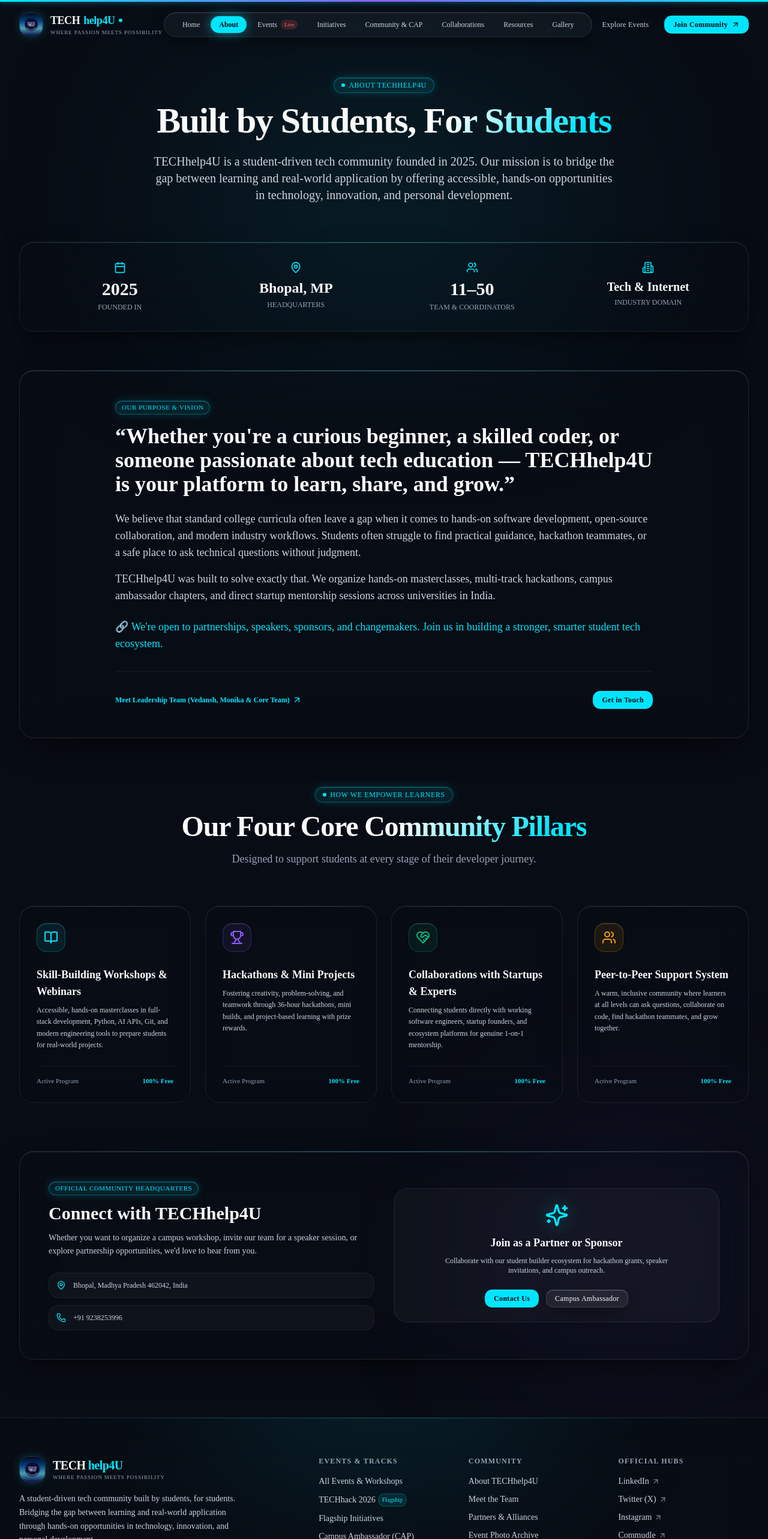
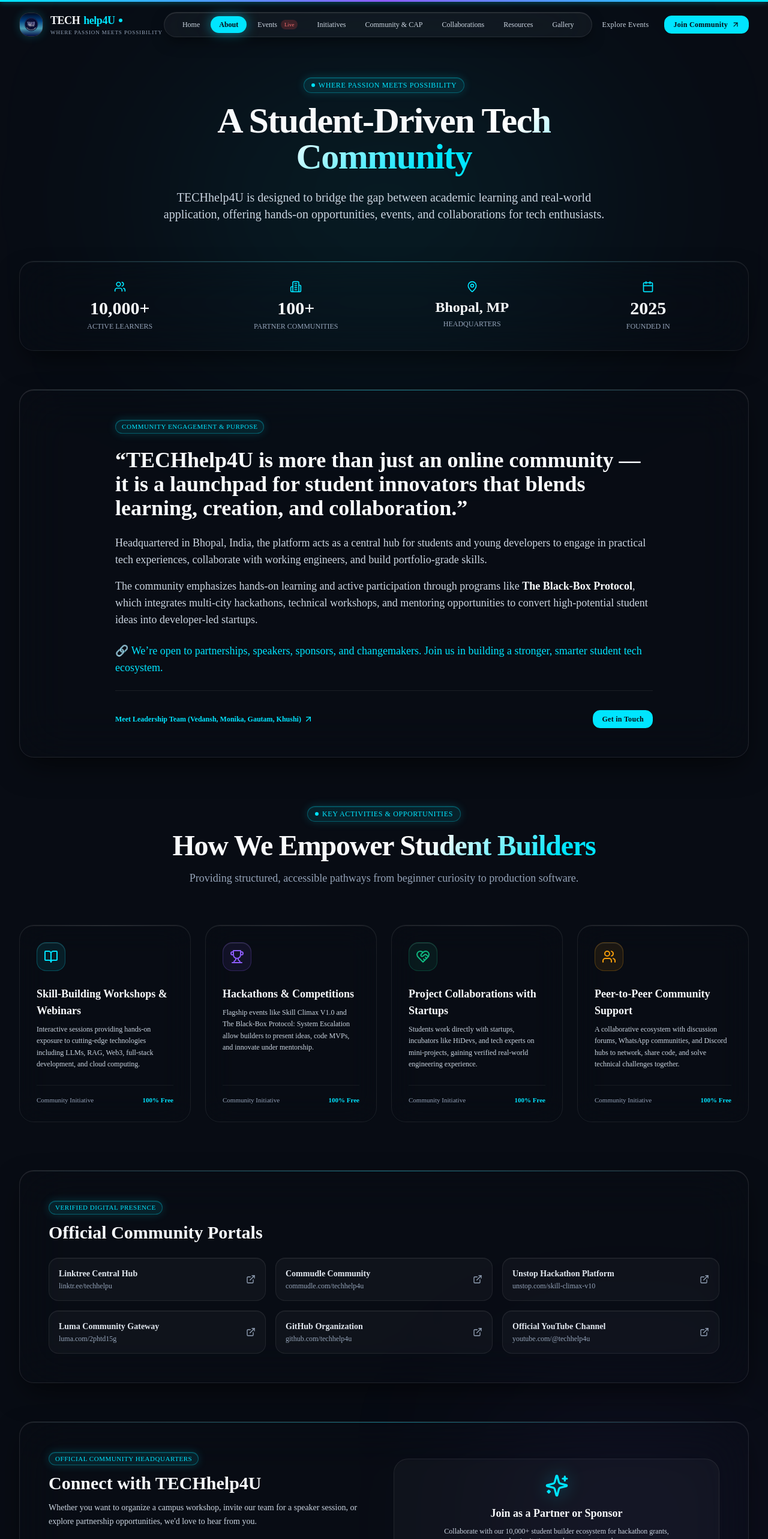
Before and after one commit to gkm563/TECHhelp4u, a Next.js app: page /about in a window 1280 px wide. Shown: the top 2566 px of the page at 60% size. Built offline with nearby package versions, Linux system fonts and the light colour scheme.

Commit message:
feat(content): integrate official overview, 10000+ active learners, 100+ communities, and Linktree/YouTube/Luma/Unstop portals

```diff
--- a/src/app/about/page.tsx
+++ b/src/app/about/page.tsx
@@ -18,41 +18,52 @@ import {
   Phone,
   Calendar,
   Building2,
-  HelpCircle
+  Globe,
+  Youtube,
+  ExternalLink
 } from "lucide-react";
 import Link from "next/link";
 
 export const metadata: Metadata = {
   title: "About TECHhelp4U | Student-Driven Tech Community",
-  description: "Learn about TECHhelp4U, founded in 2025 in Bhopal, MP. Built by students, for students to bridge the gap between learning and real-world application.",
+  description: "Learn about TECHhelp4U, founded in 2025 in Bhopal, MP. Built by students, for students to bridge the gap between learning and real-world application for 10,000+ learners.",
 };
 
 export default function AboutPage() {
   const pillars = [
     {
       title: "Skill-Building Workshops & Webinars",
-      desc: "Accessible, hands-on masterclasses in full-stack development, Python, AI APIs, Git, and modern engineering tools to prepare students for real-world projects.",
+      desc: "Interactive sessions providing hands-on exposure to cutting-edge technologies including LLMs, RAG, Web3, full-stack development, and cloud computing.",
       icon: BookOpen,
       color: "#00E5FF",
     },
     {
-      title: "Hackathons & Mini Projects",
-      desc: "Fostering creativity, problem-solving, and teamwork through 36-hour hackathons, mini builds, and project-based learning with prize rewards.",
+      title: "Hackathons & Competitions",
+      desc: "Flagship events like Skill Climax V1.0 and The Black-Box Protocol: System Escalation allow builders to present ideas, code MVPs, and innovate under mentorship.",
       icon: Trophy,
       color: "#8B5CF6",
     },
     {
-      title: "Collaborations with Startups & Experts",
-      desc: "Connecting students directly with working software engineers, startup founders, and ecosystem platforms for genuine 1-on-1 mentorship.",
+      title: "Project Collaborations with Startups",
+      desc: "Students work directly with startups, incubators like HiDevs, and tech experts on mini-projects, gaining verified real-world engineering experience.",
       icon: HeartHandshake,
       color: "#10B981",
     },
     {
-      title: "Peer-to-Peer Support System",
-      desc: "A warm, inclusive community where learners at all levels can ask questions, collaborate on code, find hackathon teammates, and grow together.",
+      title: "Peer-to-Peer Community Support",
+      desc: "A collaborative ecosystem with discussion forums, WhatsApp communities, and Discord hubs to network, share code, and solve technical challenges together.",
       icon: Users,
       color: "#F59E0B",
     },
+  ];
+
+  const officialSources = [
+    { name: "Linktree Central Hub", url: "https://linktr.ee/techhelpu", label: "linktr.ee/techhelpu" },
+    { name: "Commudle Community", url: "https://www.commudle.com/communities/techhelp4u", label: "commudle.com/techhelp4u" },
+    { name: "Unstop Hackathon Platform", url: "https://unstop.com/hackathons/skill-climax-v10-central-india-largest-hackathon-techhelp4u-1599053", label: "unstop.com/skill-climax-v10" },
+    { name: "Luma Community Gateway", url: "https://luma.com/2phtd15g", label: "luma.com/2phtd15g" },
+    { name: "GitHub Organization", url: "https://github.com/techhelp4u", label: "github.com/techhelp4u" },
+    { name: "Official YouTube Channel", url: "https://www.youtube.com/channel/UCwy0Y4Do0ZNEzBhCvGJfpYw/videos", label: "youtube.com/@techhelp4u" }
   ];
 
   return (
@@ -65,13 +76,13 @@ export default function AboutPage() {
         {/* Header */}
         <div className="text-center max-w-3xl mx-auto mb-16">
           <Badge variant="cyan" dot size="md" className="mb-4">
-            ABOUT TECHHELP4U
+            WHERE PASSION MEETS POSSIBILITY
           </Badge>
           <h1 className="text-4xl sm:text-6xl font-extrabold text-foreground font-display tracking-tight leading-tight">
-            Built by Students, <span className="text-gradient-cyan">For Students</span>
+            A Student-Driven <span className="text-gradient-cyan">Tech Community</span>
           </h1>
           <p className="mt-6 text-lg sm:text-xl text-slate-300 leading-relaxed font-normal">
-            TECHhelp4U is a student-driven tech community founded in 2025. Our mission is to bridge the gap between learning and real-world application by offering accessible, hands-on opportunities in technology, innovation, and personal development.
+            TECHhelp4U is designed to bridge the gap between academic learning and real-world application, offering hands-on opportunities, events, and collaborations for tech enthusiasts.
           </p>
         </div>
 
@@ -79,9 +90,14 @@ export default function AboutPage() {
         <div className="rounded-3xl bg-navy-950/60 border border-white/[0.08] p-6 sm:p-8 mb-16 grid grid-cols-2 md:grid-cols-4 gap-6 text-center backdrop-blur-2xl shadow-[inset_0_1px_1px_0_rgba(255,255,255,0.1),0_20px_45px_-10px_rgba(0,0,0,0.6)] relative overflow-hidden">
           <div className="absolute top-0 left-0 right-0 h-[1px] bg-gradient-to-r from-transparent via-cyan/40 to-transparent pointer-events-none" />
           <div className="flex flex-col items-center">
-            <Calendar className="w-5 h-5 text-cyan mb-2" />
-            <span className="text-2xl sm:text-3xl font-extrabold text-foreground font-display">2025</span>
-            <span className="text-xs font-mono text-slate-400 block mt-1 uppercase">Founded In</span>
+            <Users className="w-5 h-5 text-cyan mb-2" />
+            <span className="text-2xl sm:text-3xl font-extrabold text-foreground font-display">10,000+</span>
+            <span className="text-xs font-mono text-slate-400 block mt-1 uppercase">Active Learners</span>
+          </div>
+          <div className="flex flex-col items-center">
+            <Building2 className="w-5 h-5 text-cyan mb-2" />
+            <span className="text-2xl sm:text-3xl font-extrabold text-foreground font-display">100+</span>
+            <span className="text-xs font-mono text-slate-400 block mt-1 uppercase">Partner Communities</span>
           </div>
           <div className="flex flex-col items-center">
             <MapPin className="w-5 h-5 text-cyan mb-2" />
@@ -89,14 +105,9 @@ export default function AboutPage() {
             <span className="text-xs font-mono text-slate-400 block mt-1 uppercase">Headquarters</span>
           </div>
           <div className="flex flex-col items-center">
-            <Users className="w-5 h-5 text-cyan mb-2" />
-            <span className="text-2xl sm:text-3xl font-extrabold text-foreground font-display">11–50</span>
-            <span className="text-xs font-mono text-slate-400 block mt-1 uppercase">Team & Coordinators</span>
-          </div>
-          <div className="flex flex-col items-center">
-            <Building2 className="w-5 h-5 text-cyan mb-2" />
-            <span className="text-lg sm:text-xl font-bold text-foreground font-display">Tech & Internet</span>
-            <span className="text-xs font-mono text-slate-400 block mt-1 uppercase">Industry Domain</span>
+            <Calendar className="w-5 h-5 text-cyan mb-2" />
+            <span className="text-2xl sm:text-3xl font-extrabold text-foreground font-display">2025</span>
+            <span className="text-xs font-mono text-slate-400 block mt-1 uppercase">Founded In</span>
           </div>
         </div>
 
@@ -104,32 +115,30 @@ export default function AboutPage() {
         <div className="rounded-3xl bg-navy-950/60 border border-white/[0.1] p-8 sm:p-12 mb-20 backdrop-blur-2xl relative overflow-hidden shadow-[inset_0_1px_1px_0_rgba(255,255,255,0.15),0_20px_50px_-10px_rgba(0,0,0,0.6)]">
           <div className="absolute top-0 left-0 right-0 h-[1px] bg-gradient-to-r from-transparent via-cyan/40 to-transparent pointer-events-none" />
 
-          <div className="max-w-4xl mx-auto">
-            <Badge variant="cyan" size="sm" className="mb-4">OUR PURPOSE & VISION</Badge>
+          <div className="max-w-4xl mx-auto space-y-6">
+            <Badge variant="cyan" size="sm">COMMUNITY ENGAGEMENT & PURPOSE</Badge>
             <h2 className="text-2xl sm:text-4xl font-bold text-foreground font-display leading-snug">
-              &ldquo;Whether you&apos;re a curious beginner, a skilled coder, or someone passionate about tech education — TECHhelp4U is your platform to learn, share, and grow.&rdquo;
+              &ldquo;TECHhelp4U is more than just an online community — it is a launchpad for student innovators that blends learning, creation, and collaboration.&rdquo;
             </h2>
-            <div className="mt-6 space-y-4 text-slate-300 text-base sm:text-lg leading-relaxed font-normal">
+            <div className="space-y-4 text-slate-300 text-base sm:text-lg leading-relaxed font-normal">
               <p>
-                We believe that standard college curricula often leave a gap when it comes to hands-on software development, open-source collaboration, and modern industry workflows. Students often struggle to find practical guidance, hackathon teammates, or a safe place to ask technical questions without judgment.
+                Headquartered in Bhopal, India, the platform acts as a central hub for students and young developers to engage in practical tech experiences, collaborate with working engineers, and build portfolio-grade skills.
               </p>
               <p>
-                TECHhelp4U was built to solve exactly that. We organize hands-on masterclasses, multi-track hackathons, campus ambassador chapters, and direct startup mentorship sessions across universities in India.
+                The community emphasizes hands-on learning and active participation through programs like <strong className="text-foreground">The Black-Box Protocol</strong>, which integrates multi-city hackathons, technical workshops, and mentoring opportunities to convert high-potential student ideas into developer-led startups.
               </p>
               <p className="text-cyan font-medium pt-2">
-                🔗 We&apos;re open to partnerships, speakers, sponsors, and changemakers. Join us in building a stronger, smarter student tech ecosystem.
+                🔗 We’re open to partnerships, speakers, sponsors, and changemakers. Join us in building a stronger, smarter student tech ecosystem.
               </p>
             </div>
 
             <div className="mt-8 pt-8 border-t border-white/[0.08] flex flex-wrap items-center justify-between gap-4">
-              <div className="flex items-center gap-4">
-                <Link
-                  href="/team"
-                  className="text-xs font-mono text-cyan hover:underline flex items-center gap-1 font-bold"
-                >
-                  Meet Leadership Team (Vedansh, Monika & Core Team) <ArrowUpRight className="w-4 h-4" />
-                </Link>
-              </div>
+              <Link
+                href="/team"
+                className="text-xs font-mono text-cyan hover:underline flex items-center gap-1 font-bold"
+              >
+                Meet Leadership Team (Vedansh, Monika, Gautam, Khushi) <ArrowUpRight className="w-4 h-4" />
+              </Link>
               <Button href="/contact" variant="cyan-glow" size="sm">
                 Get in Touch
               </Button>
@@ -140,10 +149,10 @@ export default function AboutPage() {
         {/* 4 Core Pillars */}
         <div className="mb-20">
           <SectionHeading
-            badge="HOW WE EMPOWER LEARNERS"
-            title="Our Four Core"
-            highlightText="Community Pillars"
-            description="Designed to support students at every stage of their developer journey."
+            badge="KEY ACTIVITIES & OPPORTUNITIES"
+            title="How We Empower"
+            highlightText="Student Builders"
+            description="Providing structured, accessible pathways from beginner curiosity to production software."
           />
 
           <div className="grid grid-cols-1 sm:grid-cols-2 lg:grid-cols-4 gap-6">
@@ -175,12 +184,46 @@ export default function AboutPage() {
                   </div>
 
                   <div className="mt-6 pt-4 border-t border-white/[0.06] text-[11px] font-mono text-slate-400 flex items-center justify-between">
-                    <span>Active Program</span>
+                    <span>Community Initiative</span>
                     <span className="text-cyan font-bold">100% Free</span>
                   </div>
                 </div>
               );
             })}
+          </div>
+        </div>
+
+        {/* Verified Platforms & Online Hubs Grid */}
+        <div className="rounded-3xl bg-navy-950/60 border border-white/[0.1] p-8 sm:p-12 backdrop-blur-2xl shadow-[inset_0_1px_1px_0_rgba(255,255,255,0.12),0_20px_50px_-10px_rgba(0,0,0,0.6)] relative overflow-hidden mb-16">
+          <div className="absolute top-0 left-0 right-0 h-[1px] bg-gradient-to-r from-transparent via-cyan/40 to-transparent pointer-events-none" />
+
+          <Badge variant="cyan" size="sm" className="mb-3">
+            VERIFIED DIGITAL PRESENCE
+          </Badge>
+          <h2 className="text-2xl sm:text-3xl font-bold text-foreground font-display mb-6">
+            Official Community Portals
+          </h2>
+
+          <div className="grid grid-cols-1 sm:grid-cols-2 lg:grid-cols-3 gap-4">
+            {officialSources.map((source) => (
+              <a
+                key={source.name}
+                href={source.url}
+                target="_blank"
+                rel="noopener noreferrer"
+                className="p-4 rounded-2xl bg-white/[0.03] border border-white/[0.08] hover:border-cyan/40 hover:bg-white/[0.06] transition-all flex items-center justify-between group shadow-[inset_0_1px_0_0_rgba(255,255,255,0.05)]"
+              >
+                <div>
+                  <span className="text-sm font-bold text-slate-200 block group-hover:text-cyan transition-colors">
+                    {source.name}
+                  </span>
+                  <span className="text-xs font-mono text-slate-400 block mt-0.5">
+                    {source.label}
+                  </span>
+                </div>
+                <ExternalLink className="w-4 h-4 text-slate-400 group-hover:text-cyan group-hover:translate-x-0.5 group-hover:-translate-y-0.5 transition-transform" />
+              </a>
+            ))}
           </div>
         </div>
 
@@ -207,7 +250,7 @@ export default function AboutPage() {
                 </div>
                 <div className="flex items-center gap-3 p-3 rounded-2xl bg-white/[0.03] border border-white/[0.06]">
                   <Phone className="w-4 h-4 text-cyan shrink-0" />
-                  <span>+91 9238253996</span>
+                  <span>+91 9238253996 / +91 9301768404</span>
                 </div>
               </div>
             </div>
@@ -218,7 +261,7 @@ export default function AboutPage() {
                 Join as a Partner or Sponsor
               </h3>
               <p className="text-xs text-slate-300 mt-2 max-w-sm">
-                Collaborate with our student builder ecosystem for hackathon grants, speaker invitations, and campus outreach.
+                Collaborate with our 10,000+ student builder ecosystem for hackathon grants, speaker invitations, and campus outreach.
               </p>
               <div className="mt-6 flex gap-3">
                 <Button href="/contact" variant="cyan-glow" size="sm">
--- a/src/components/home/Hero.tsx
+++ b/src/components/home/Hero.tsx
@@ -15,7 +15,8 @@ import {
   BookOpen,
   Code2,
   HeartHandshake,
-  CheckCircle2
+  CheckCircle2,
+  Globe
 } from "lucide-react";
 import { motion } from "framer-motion";
 
@@ -38,10 +39,10 @@ export function Hero() {
           <div className="inline-flex items-center gap-2.5 px-5 py-2 rounded-full bg-white/[0.05] backdrop-blur-2xl border border-white/[0.12] text-xs font-mono text-cyan shadow-[inset_0_1px_1px_0_rgba(255,255,255,0.18),0_10px_30px_-5px_rgba(0,229,255,0.2)]">
             <span className="w-2 h-2 rounded-full bg-cyan animate-pulse" />
             <span className="font-bold tracking-wide uppercase">
-              Built by Students, For Students
+              Where Passion Meets Possibility
             </span>
             <span className="text-slate-600">|</span>
-            <span className="text-slate-200">Student Tech Community</span>
+            <span className="text-slate-200">10,000+ Active Learners</span>
           </div>
         </motion.div>
 
@@ -59,7 +60,7 @@ export function Hero() {
             </span>
           </h1>
           <p className="mt-6 text-lg sm:text-xl text-slate-300 max-w-3xl mx-auto font-normal leading-relaxed">
-            TECHhelp4U is a student-driven tech community offering accessible, hands-on opportunities in technology, innovation, and personal development. Whether you&apos;re a curious beginner, a skilled coder, or passionate about tech education — this is your platform to learn, share, and grow.
+            TECHhelp4U is a student-driven technology community built by students, for students. A launchpad for student innovators offering hands-on workshops, multi-city hackathons, startup collaborations, and a peer-to-peer developer ecosystem across 100+ partner communities.
           </p>
         </motion.div>
 
@@ -76,23 +77,24 @@ export function Hero() {
             size="lg"
             rightIcon={<ArrowUpRight className="w-4 h-4" />}
           >
-            Explore Workshops & Hackathons
+            Explore Events & Hackathons
+          </Button>
+          <Button
+            href="https://linktr.ee/techhelpu"
+            isExternal
+            variant="glass"
+            size="lg"
+            leftIcon={<Globe className="w-4 h-4 text-cyan" />}
+          >
+            Linktree Official Hub
           </Button>
           <Button
             href="/community"
-            variant="glass"
-            size="lg"
-            leftIcon={<GraduationCap className="w-4 h-4 text-cyan" />}
-          >
-            Campus Ambassador (CAP 2026)
-          </Button>
-          <Button
-            href="/contact"
             variant="outline"
             size="lg"
-            leftIcon={<HeartHandshake className="w-4 h-4 text-slate-300" />}
+            leftIcon={<GraduationCap className="w-4 h-4 text-slate-300" />}
           >
-            Partner With Us
+            Campus Ambassador (CAP)
           </Button>
         </motion.div>
 
@@ -113,11 +115,11 @@ export function Hero() {
                 Skill-Building Workshops
               </h3>
               <p className="mt-2 text-xs text-slate-300 leading-relaxed">
-                Practical webinars and hands-on coding sessions covering Web Dev, AI, Open Source, and modern engineering tools.
+                Interactive masterclasses and hands-on exposure to cutting-edge tech like LLMs, RAG, Web3, and cloud systems.
               </p>
             </div>
             <div className="mt-6 pt-4 border-t border-white/[0.06] text-[11px] font-mono text-cyan flex items-center justify-between">
-              <span>Hands-on Labs</span>
+              <span>Hands-on Sessions</span>
               <span>100% Free →</span>
             </div>
           </SpotlightCard>
@@ -129,14 +131,14 @@ export function Hero() {
                 <Trophy className="w-6 h-6" />
               </div>
               <h3 className="text-lg font-bold text-foreground font-display">
-                Hackathons & Mini Projects
+                Hackathons & Sprints
               </h3>
               <p className="mt-2 text-xs text-slate-300 leading-relaxed">
-                Fostering creativity through 36-hour hackathons, mini builds, portfolio projects, and exciting cash prizes.
+                National hackathons like System Escalation and Skill Climax with ₹2,00,000+ prize pools to build working MVPs.
               </p>
             </div>
             <div className="mt-6 pt-4 border-t border-white/[0.06] text-[11px] font-mono text-electric-violet flex items-center justify-between">
-              <span>TECHhack & Sprints</span>
+              <span>National Series</span>
               <span>Compete & Win →</span>
             </div>
           </SpotlightCard>
@@ -148,14 +150,14 @@ export function Hero() {
                 <HeartHandshake className="w-6 h-6" />
               </div>
               <h3 className="text-lg font-bold text-foreground font-display">
-                Collaborations with Experts
+                Startup Collaborations
               </h3>
               <p className="mt-2 text-xs text-slate-300 leading-relaxed">
-                Partnering with startup founders, tech platforms like Devfolio & Unstop, and seasoned engineers for real mentorship.
+                Collaborating with tech startups, incubators like HiDevs, and industry experts for real-world project experience.
               </p>
             </div>
             <div className="mt-6 pt-4 border-t border-white/[0.06] text-[11px] font-mono text-cyan flex items-center justify-between">
-              <span>Startup Ecosystem</span>
+              <span>Incubation Pipeline</span>
               <span>Mentorship →</span>
             </div>
           </SpotlightCard>
@@ -167,15 +169,15 @@ export function Hero() {
                 <Users className="w-6 h-6" />
               </div>
               <h3 className="text-lg font-bold text-foreground font-display">
-                Peer-to-Peer Support
+                Peer-to-Peer Network
               </h3>
               <p className="mt-2 text-xs text-slate-300 leading-relaxed">
-                A growing, welcoming student support network across 50+ college chapters to collaborate, ask questions, and grow together.
+                10,000+ active learners across 100+ partner communities networking, sharing code, and growing together.
               </p>
             </div>
             <div className="mt-6 pt-4 border-t border-white/[0.06] text-[11px] font-mono text-emerald-400 flex items-center justify-between">
-              <span>Discord & WhatsApp</span>
-              <span>Join Squad →</span>
+              <span>WhatsApp & Discord</span>
+              <span>Join Network →</span>
             </div>
           </SpotlightCard>
         </motion.div>
--- a/src/data/navigation.ts
+++ b/src/data/navigation.ts
@@ -19,9 +19,12 @@ export const navItems: NavItem[] = [
 
 export const socialLinks = [
   { name: "LinkedIn", href: "https://www.linkedin.com/company/techhelp4u/", icon: "Linkedin" },
+  { name: "Linktree", href: "https://linktr.ee/techhelpu", icon: "Link" },
+  { name: "Commudle", href: "https://www.commudle.com/communities/techhelp4u", icon: "Globe" },
+  { name: "Luma", href: "https://luma.com/2phtd15g", icon: "Calendar" },
+  { name: "Unstop", href: "https://unstop.com/hackathons/skill-climax-v10-central-india-largest-hackathon-techhelp4u-1599053", icon: "Trophy" },
+  { name: "YouTube", href: "https://www.youtube.com/channel/UCwy0Y4Do0ZNEzBhCvGJfpYw/videos", icon: "Youtube" },
   { name: "Twitter (X)", href: "https://x.com/TECH_help4U", icon: "Twitter" },
   { name: "Instagram", href: "https://www.instagram.com/techhelp4u/", icon: "Instagram" },
-  { name: "Commudle", href: "https://commudle.com/communities/techhelp4u", icon: "Globe" },
-  { name: "Unstop", href: "https://unstop.com", icon: "Trophy" },
   { name: "GitHub", href: "https://github.com/techhelp4u", icon: "Github" }
 ];
```
Also changed, not shown: src/data/impact.ts (+16 -16 lines).
